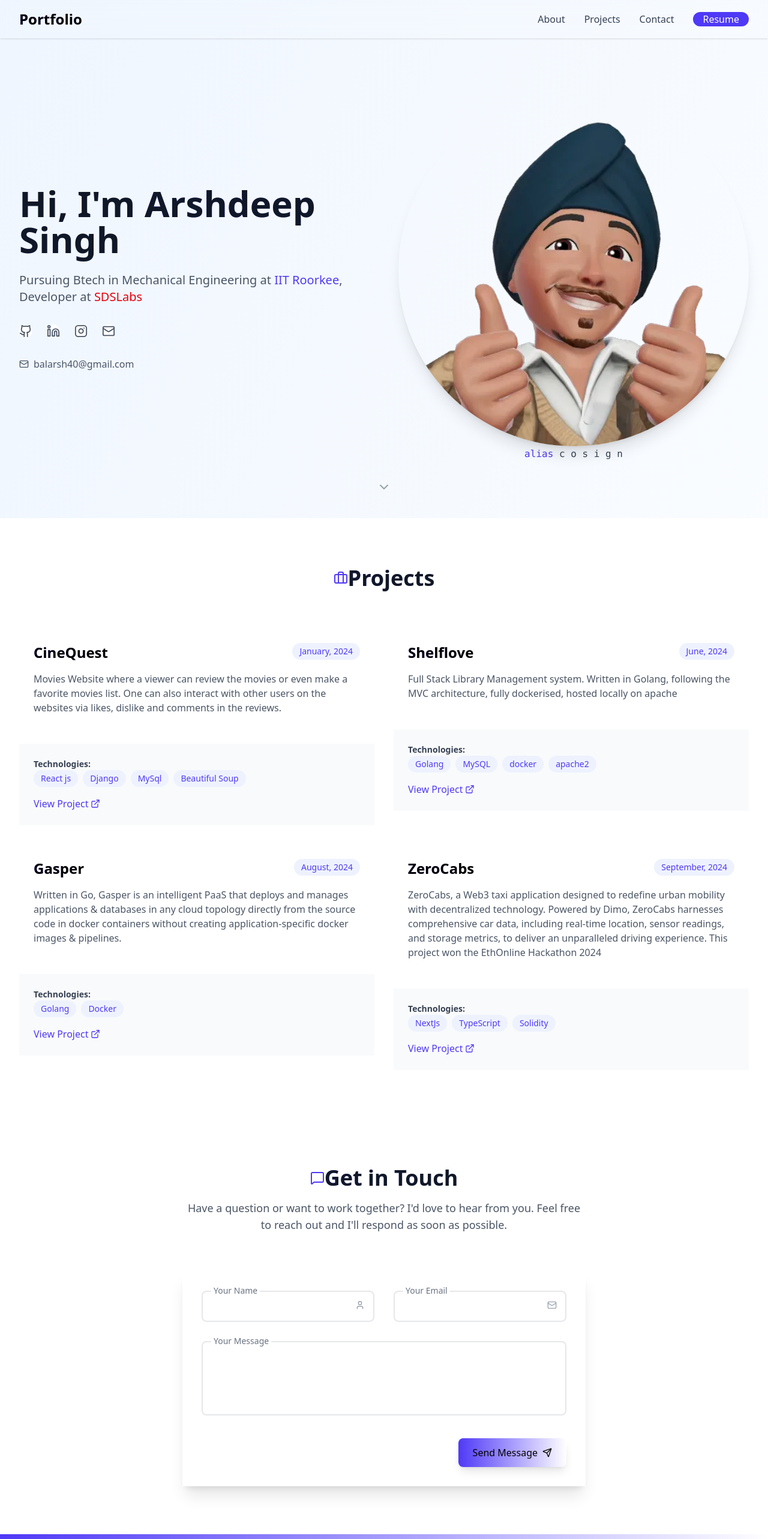
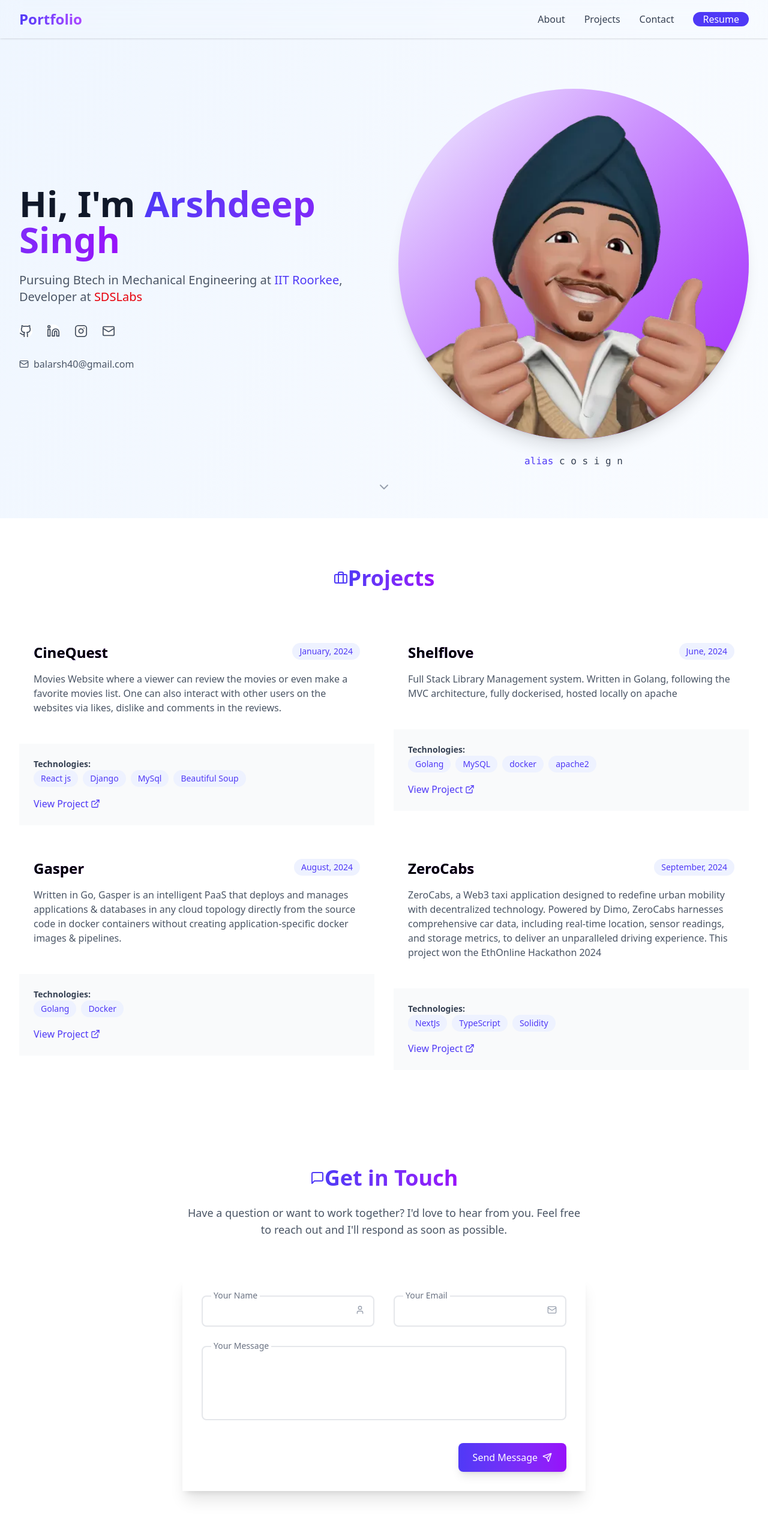
Before and after one commit to Arshdeep54/Arshdeep54.github.io, a React (Vite) app: page / in a window 1280 px wide. Shown: the top 2566 px of the page at 60% size. Built offline with nearby package versions, Linux system fonts and the light colour scheme.

Commit message:
deploy yml
Signed-off-by: Arshdeep54 <balarsh535@gmail.com>

```diff
--- a/package.json
+++ b/package.json
@@ -12,6 +12,8 @@
   "dependencies": {
     "@tailwindcss/cli": "^4.0.17",
     "@tailwindcss/vite": "^4.0.17",
+    "framer-motion": "^12.6.2",
+    "lucide-react": "^0.485.0",
     "react": "^19.0.0",
     "react-dom": "^19.0.0"
   },
--- a/src/App.tsx
+++ b/src/App.tsx
@@ -1,9 +1,9 @@
-import React, { useState } from 'react';
+import { useState } from 'react';
 import { motion } from 'framer-motion';
 import {
-  Github, Linkedin, Instagram, Mail, ExternalLink,
-  Code2, Briefcase, User, ChevronDown, Menu, X,
-  Terminal, Globe, Wrench, Send, MessageSquare
+  Github, Linkedin, Instagram, Mail,
+  Briefcase, ChevronDown, Menu, X,
+
 } from 'lucide-react';
 import ProjectCard from './components/ProjectCard';
 import ContactForm from './components/ContactForm';
@@ -24,7 +24,6 @@ const staggerContainer = {
 
 const Index = () => {
   const [isMenuOpen, setIsMenuOpen] = useState(false);
-  const [activeSkillCategory, setActiveSkillCategory] = useState('programming');
 
   const projects = [
     {
@@ -65,7 +64,7 @@ const Index = () => {
         <div className="max-w-7xl mx-auto px-4 sm:px-6 lg:px-8">
           <div className="flex justify-between items-center h-16">
             <motion.h1
-              className="text-2xl font-bold bg-gradient-to-r from-indigo-600 to-purple-500 bg-clip-text"
+              className="text-2xl font-bold bg-gradient-to-r from-indigo-600 to-purple-500 bg-clip-text text-transparent"
               initial={{ opacity: 0, x: -20 }}
               animate={{ opacity: 1, x: 0 }}
             >
@@ -157,7 +156,7 @@ const Index = () => {
             variants={fadeIn}
           >
             <h1 className="text-5xl md:text-6xl font-bold text-gray-900 mb-6">
-              Hi, I'm <span className="bg-gradient-to-r from-indigo-600 to-purple-600 bg-clip-text ">Arshdeep Singh</span>
+              Hi, I'm <span className="bg-gradient-to-r from-indigo-600 to-purple-600 bg-clip-text text-transparent">Arshdeep Singh</span>
             </h1>
             <p className="text-xl text-gray-600 mb-8 leading-relaxed">
               Pursuing Btech in Mechanical Engineering at{" "}
@@ -272,7 +271,7 @@ const Index = () => {
           >
             <h2 className="text-4xl font-bold text-gray-900 inline-flex items-center">
               <Briefcase className="mr-3 text-indigo-600" />
-              <span className="bg-gradient-to-r from-indigo-600 to-purple-600 bg-clip-text ">Projects</span>
+              <span className="bg-gradient-to-r from-indigo-600 to-purple-600 bg-clip-text text-transparent ">Projects</span>
             </h2>
             <div className="mt-4 w-24 h-1 bg-gradient-to-r from-indigo-600 to-purple-600 mx-auto rounded-full"></div>
           </motion.div>
@@ -334,7 +333,7 @@ const Index = () => {
                   <a
                     key={item}
                     href={`#${item.toLowerCase()}`}
-                    className="hover:text-white text-indigo-600 transition-colors"
+                    className="hover:text-white text-indigo-100 transition-colors"
                   >
                     {item}
                   </a>
--- a/src/components/ContactForm.tsx
+++ b/src/components/ContactForm.tsx
@@ -65,7 +65,7 @@ const ContactForm = () => {
         >
           <h2 className="text-4xl font-bold text-gray-900 inline-flex items-center justify-center">
             <MessageSquare className="mr-3 text-indigo-600" />
-            <span className="bg-gradient-to-r from-indigo-600 to-purple-600 bg-clip-text ">
+            <span className="bg-gradient-to-r from-indigo-600 to-purple-600 bg-clip-text text-transparent ">
               Get in Touch
             </span>
           </h2>
@@ -178,7 +178,7 @@ const ContactForm = () => {
                   <motion.button
                     type="submit"
                     disabled={isSubmitting}
-                    className="inline-flex items-center px-6 py-3 rounded-lg bg-gradient-to-r from-indigo-600 to-purple-600 font-medium shadow-lg hover:from-indigo-700 hover:to-purple-700 focus:outline-none focus:ring-2 focus:ring-indigo-500 focus:ring-offset-2 transition-colors disabled:opacity-70"
+                    className="inline-flex items-center px-6 py-3 rounded-lg bg-gradient-to-r from-indigo-600 to-purple-600 font-medium text-white shadow-lg hover:from-indigo-700 hover:to-purple-700 focus:outline-none focus:ring-2 focus:ring-indigo-500 focus:ring-offset-2 transition-colors disabled:opacity-70"
                     whileHover={{ scale: 1.05 }}
                     whileTap={{ scale: 0.95 }}
                   >
--- a/src/index.css
+++ b/src/index.css
@@ -107,6 +107,8 @@ html {
     --color-indigo-500: oklch(0.585 0.233 277.117);
     --color-indigo-600: oklch(0.511 0.262 276.966);
     --color-indigo-700: oklch(0.457 0.24 277.023);
+    --color-purple-500:oklch(0.627 0.265 303.9);
+    --color-purple-600: oklch(0.558 0.288 302.321);
     --color-gray-50: oklch(0.985 0.002 247.839);
     --color-gray-200: oklch(0.928 0.006 264.531);
     --color-gray-400: oklch(0.707 0.022 261.325);
@@ -330,6 +332,9 @@ html {
   }
   .mt-4 {
     margin-top: calc(var(--spacing) * 4);
+  }
+  .mt-6{
+    margin-top: calc(var(--spacing) * 6);
   }
   .mr-2 {
     margin-right: calc(var(--spacing) * 2);
@@ -556,6 +561,14 @@ html {
   }
   .to-indigo-600{
     --tw-gradient-to: var(--color-indigo-600);
+    --tw-gradient-stops: var(--tw-gradient-via-stops, var(--tw-gradient-position), var(--tw-gradient-from) var(--tw-gradient-from-position), var(--tw-gradient-to) var(--tw-gradient-to-position));
+  }
+  .to-purple-500{
+    --tw-gradient-to: var(--color-purple-500);
+    --tw-gradient-stops: var(--tw-gradient-via-stops, var(--tw-gradient-position), var(--tw-gradient-from) var(--tw-gradient-from-position), var(--tw-gradient-to) var(--tw-gradient-to-position));
+  }
+  .to-purple-600 {
+    --tw-gradient-to: var(--color-purple-600);
     --tw-gradient-stops: var(--tw-gradient-via-stops, var(--tw-gradient-position), var(--tw-gradient-from) var(--tw-gradient-from-position), var(--tw-gradient-to) var(--tw-gradient-to-position));
   }
   .bg-clip-text {
```
Also changed, not shown: 1 other file (tests, documents, lock files or other folders).
